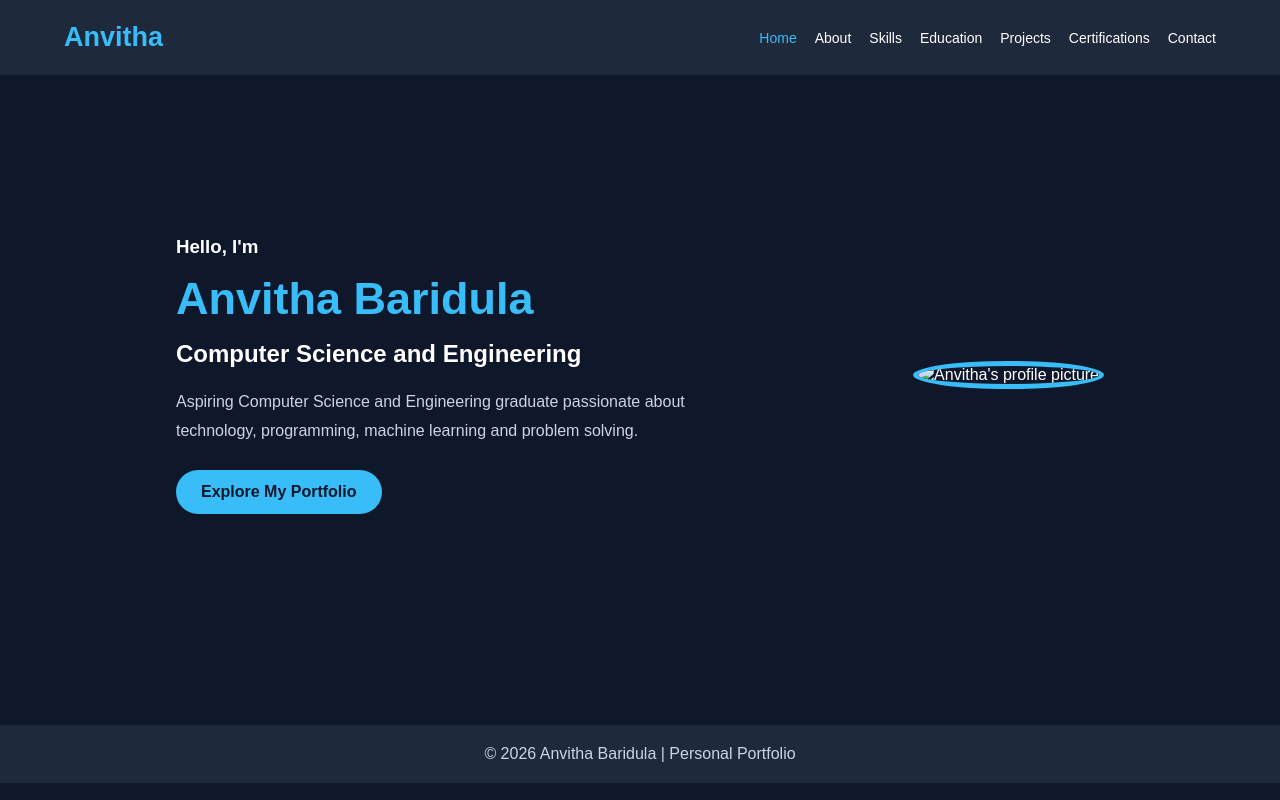
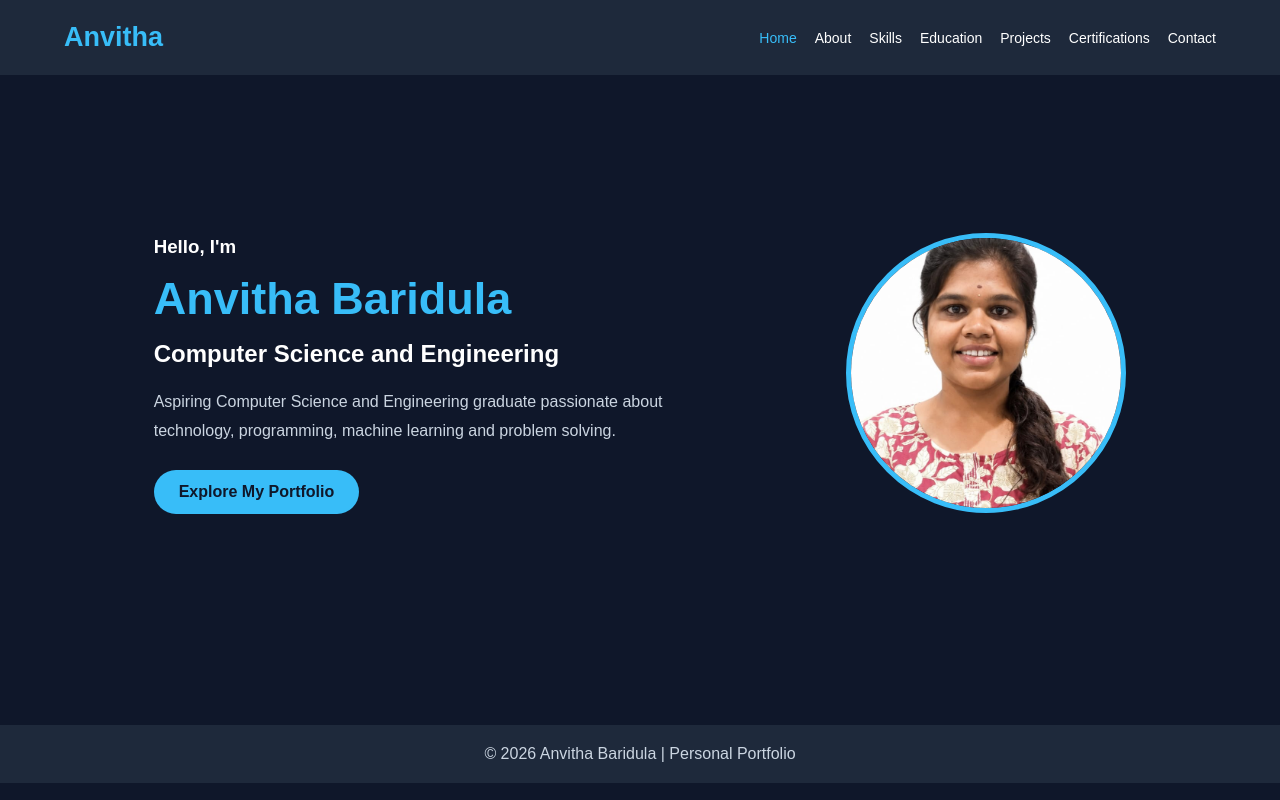
Before and after one commit to anvithareddy13/Anvitha--portfolio, a plain HTML site: page index.html in a window 1280 px wide. Drawn offline with Linux system fonts and the light colour scheme.

Commit message:
Update index.html

```diff
--- a/index.html
+++ b/index.html
@@ -37,7 +37,7 @@
     </div>
 
     <div class="profile">
-        <img src="WhatsApp Image 2026-11-20 at 9.16.54 PM.jpeg"
+        <img src="image.jpeg"
              alt="Anvitha's profile picture">
     </div>
 </section>
```
